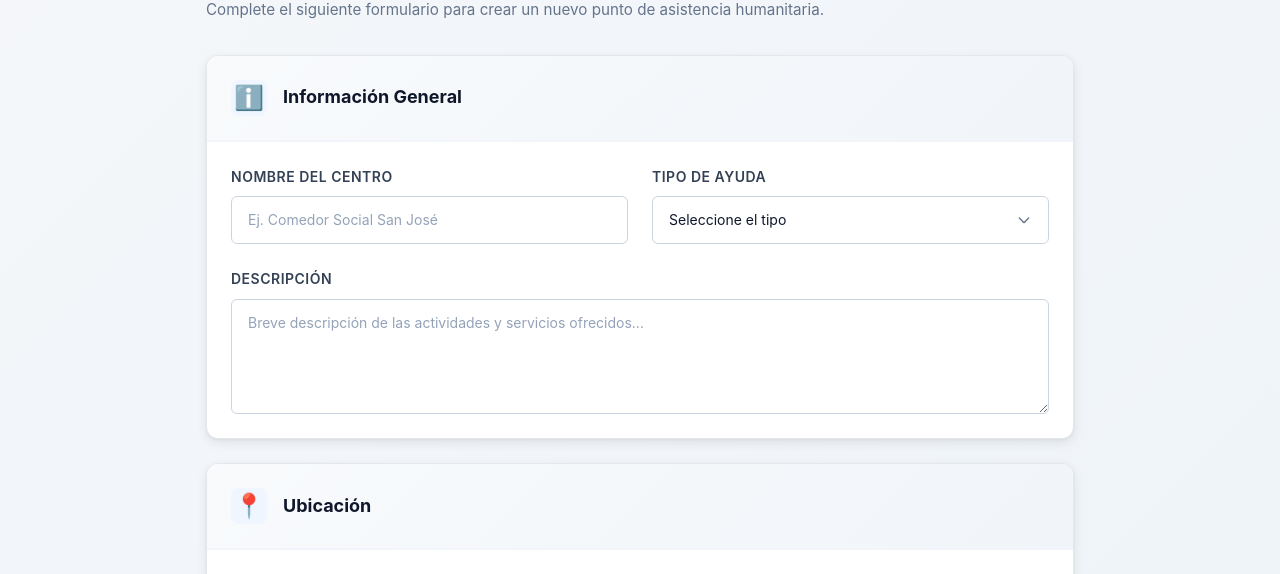
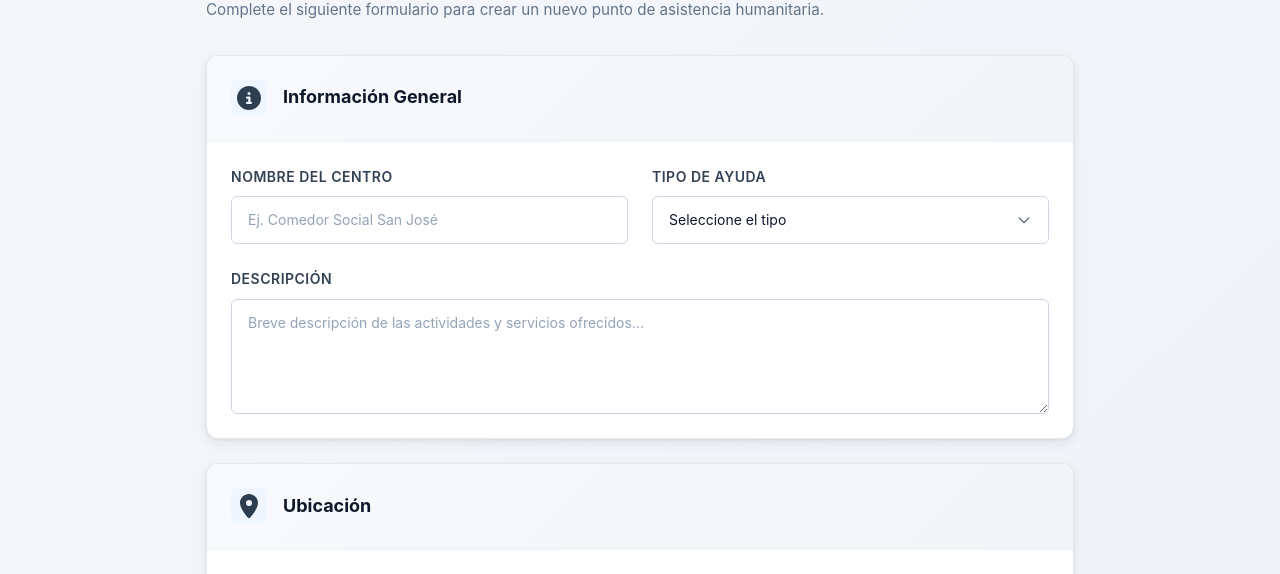
Before and after one commit to ComfyPenguin/Forget-me-now, a Vue app in the folder frontend/RemmyAdmin/: page /CreateCenter in a window 1280 px wide. Shown: the part 161-735 px from the top of the page. Built offline with nearby package versions, Linux system fonts and the light colour scheme; the HTML template or start-up script is replaced by a standard one.

Commit message:
Squashed commit of the following:
commit 9fd549047c3bd928e2072d4579772010360e79c7
Author: guillem <guillemrodriguez1@gmail.com>
Date:   Tue Feb 24 09:19:14 2026 +0100

    iconos

```diff
--- a/frontend/RemmyAdmin/package.json
+++ b/frontend/RemmyAdmin/package.json
@@ -15,6 +15,11 @@
     "format": "prettier --write --experimental-cli src/"
   },
   "dependencies": {
+    "@fortawesome/fontawesome-svg-core": "^7.2.0",
+    "@fortawesome/free-brands-svg-icons": "^7.2.0",
+    "@fortawesome/free-regular-svg-icons": "^7.2.0",
+    "@fortawesome/free-solid-svg-icons": "^7.2.0",
+    "@fortawesome/vue-fontawesome": "^3.1.3",
     "lucide-vue-next": "^0.574.0",
     "pinia": "^3.0.4",
     "vue": "^3.5.27",
--- a/frontend/RemmyAdmin/src/features/Centers/components/createCenter/Characteristics.vue
+++ b/frontend/RemmyAdmin/src/features/Centers/components/createCenter/Characteristics.vue
@@ -1,4 +1,5 @@
 <script setup lang="ts">
+import { faListCheck} from '@fortawesome/free-solid-svg-icons'
 import { ref } from 'vue'
 
 const props = defineProps({
@@ -49,7 +50,7 @@ const getCharacteristicName = (id: string) => {
 <template>
   <section class="form-section">
     <div class="section-header">
-      <div class="section-icon">⭐</div>
+      <div class="section-icon"><font-awesome-icon :icon="faListCheck" /></div>
       <h2 class="section-title">Características del Centro</h2>
     </div>
 
--- a/frontend/RemmyAdmin/src/features/Centers/components/createCenter/Email.vue
+++ b/frontend/RemmyAdmin/src/features/Centers/components/createCenter/Email.vue
@@ -1,4 +1,6 @@
 <script setup lang="ts">
+import { library } from '@fortawesome/fontawesome-svg-core'
+import { faEnvelope } from '@fortawesome/free-solid-svg-icons'
 import { ref } from 'vue'
 
 const props = defineProps({
@@ -59,7 +61,7 @@ const handleKeyPress = (event: KeyboardEvent) => {
 <template>
   <section class="form-section">
     <div class="section-header">
-      <div class="section-icon">✉️</div>
+      <div class="section-icon"><font-awesome-icon :icon="faEnvelope" /></div>
       <h2 class="section-title">Correos Electrónicos</h2>
     </div>
 
--- a/frontend/RemmyAdmin/src/features/Centers/components/createCenter/GeneralInfo.vue
+++ b/frontend/RemmyAdmin/src/features/Centers/components/createCenter/GeneralInfo.vue
@@ -1,4 +1,7 @@
 <script setup lang="ts">
+import { FontAwesomeIcon } from '@fortawesome/vue-fontawesome';
+import { faInfoCircle } from '@fortawesome/free-solid-svg-icons'
+
 defineProps({
   form: {
     type: Object,
@@ -18,7 +21,7 @@ const centerTypes = [
 <template>
   <section class="form-section">
     <div class="section-header">
-      <div class="section-icon">ℹ️</div>
+      <div class="section-icon"><FontAwesomeIcon :icon="faInfoCircle" /></div>
       <h2 class="section-title">Información General</h2>
     </div>
 
--- a/frontend/RemmyAdmin/src/features/Centers/components/createCenter/Location.vue
+++ b/frontend/RemmyAdmin/src/features/Centers/components/createCenter/Location.vue
@@ -1,4 +1,8 @@
 <script setup lang="ts">
+import { faLocationDot } from '@fortawesome/free-solid-svg-icons/faLocationDot';
+
+
+
 defineProps({
   form: {
     type: Object,
@@ -11,7 +15,7 @@ defineProps({
 <template>
   <section class="form-section">
     <div class="section-header">
-      <div class="section-icon">📍</div>
+      <div class="section-icon"><font-awesome-icon :icon="faLocationDot" /></div>
       <h2 class="section-title">Ubicación</h2>
     </div>
 
--- a/frontend/RemmyAdmin/src/features/Centers/components/createCenter/Social.vue
+++ b/frontend/RemmyAdmin/src/features/Centers/components/createCenter/Social.vue
@@ -1,4 +1,5 @@
 <script setup lang="ts">
+import { faShareNodes } from '@fortawesome/free-solid-svg-icons'
 import { ref } from 'vue'
 
 const props = defineProps({
@@ -43,7 +44,7 @@ const isActive = (platformId: string) => {
 <template>
   <section class="form-section">
     <div class="section-header">
-      <div class="section-icon">🌐</div>
+      <div class="section-icon"><font-awesome-icon :icon="faShareNodes" /></div>
       <h2 class="section-title">Redes Sociales</h2>
     </div>
 
--- a/frontend/RemmyAdmin/src/main.ts
+++ b/frontend/RemmyAdmin/src/main.ts
@@ -7,7 +7,31 @@ import App from './App.vue'
 import router from '@/app/router/index'
 import '@/assets/styles/global.css'
 
+/* import the fontawesome core */
+import { library } from '@fortawesome/fontawesome-svg-core'
+
+/* import font awesome icon component */
+import { FontAwesomeIcon } from '@fortawesome/vue-fontawesome'
+
+import {
+  faPhone,
+  faMobile,
+  faShareNodes,
+  faLocationDot,
+  faListCheck,
+  faCircleInfo
+} from '@fortawesome/free-solid-svg-icons';
+
+library.add(  faPhone,
+  faMobile,
+  faShareNodes,
+  faLocationDot,
+  faListCheck,
+  faCircleInfo)
+
 const app = createApp(App)
+
+app.component('font-awesome-icon', FontAwesomeIcon)
 
 app.use(createPinia())
 app.use(router)
```
Also changed, not shown: frontend/RemmyAdmin/src/shared/navBar/views/navBarView.vue (added), 1 other file (tests, documents, lock files or other folders).
